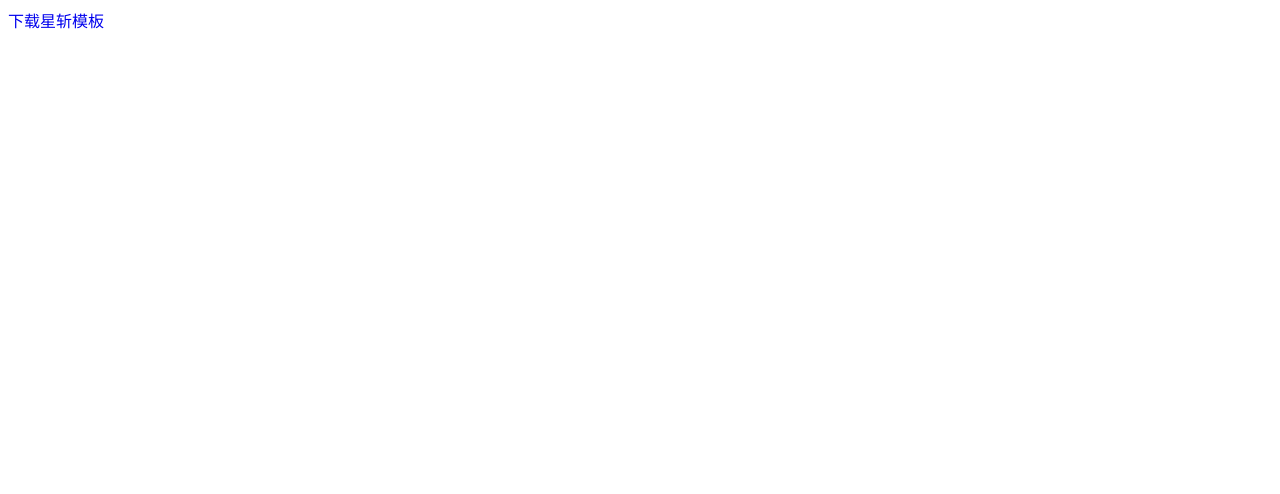
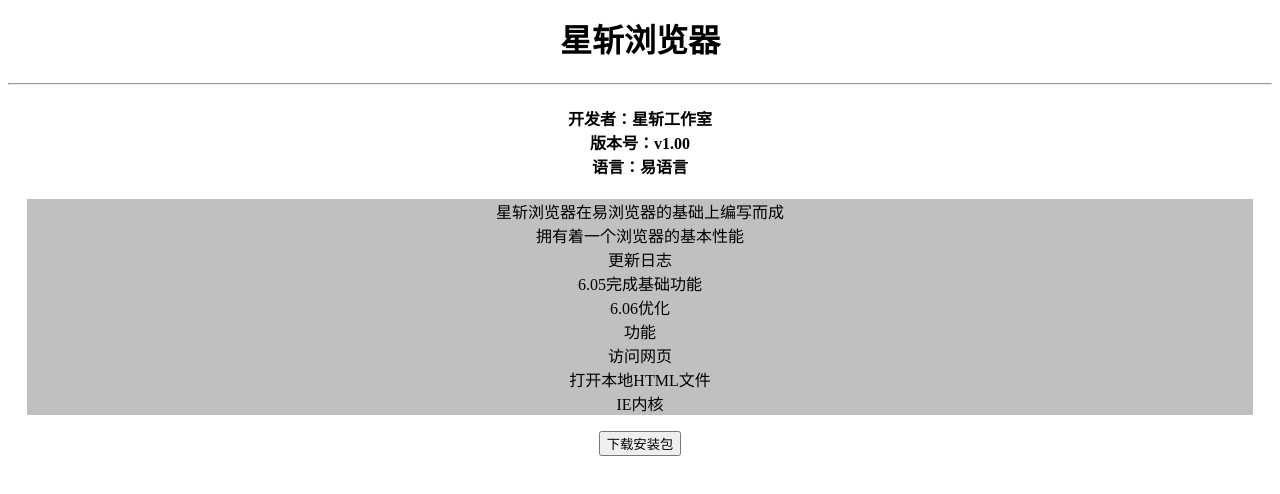
Before and after one commit to ktscn/xzxz, a plain HTML site: page index.htm in a window 1280 px wide. Drawn offline with Linux system fonts and the light colour scheme.

Commit message:
Update index.htm

```diff
--- a/index.htm
+++ b/index.htm
@@ -1,11 +1,21 @@
 <!DOCTYPE html>
+<!--这是一个超基础网页，耗时五分钟编写完成框架-->
 <html>
-<head><title>星斩模板</title>
+<head><title>星斩下载-星斩浏览器</title>
 <style>
 a.xz{ text-decoration:none;}
+.yebianju{margin-left: 4mm;margin-top: 4mm;margin-right: 4mm}
+.ybj{margin-left: 5mm;margin-right: 5mm}
+.i {background-color:#C0C0C0}
+.jz{text-align:center}
 </style>
 </head>
 <body>
-<a href="C:\Users\DouJian\Desktop\星斩StarCut.zip" download="星斩StarCut.zip" class="xz">下载星斩模板</a>
+<h1 class="yebianju jz">星斩浏览器</h1>
+<hr>
+<h4 class="jz">开发者：星斩工作室<br>版本号：v1.00<br>语言：易语言</h4>
+<p class="i jz ybj">星斩浏览器在易浏览器的基础上编写而成<br>拥有着一个浏览器的基本性能<br>更新日志<br>6.05完成基础功能<br>6.06优化<br>功能<br>访问网页<br>打开本地HTML文件<br>IE内核</p>
+<p class="jz"><a href="D:\星斩浏览器安装.exe" download="星斩浏览器安装包.exe" class="xz"><button>下载安装包</button></a>
+</p>
 </body>
 </html>
```
